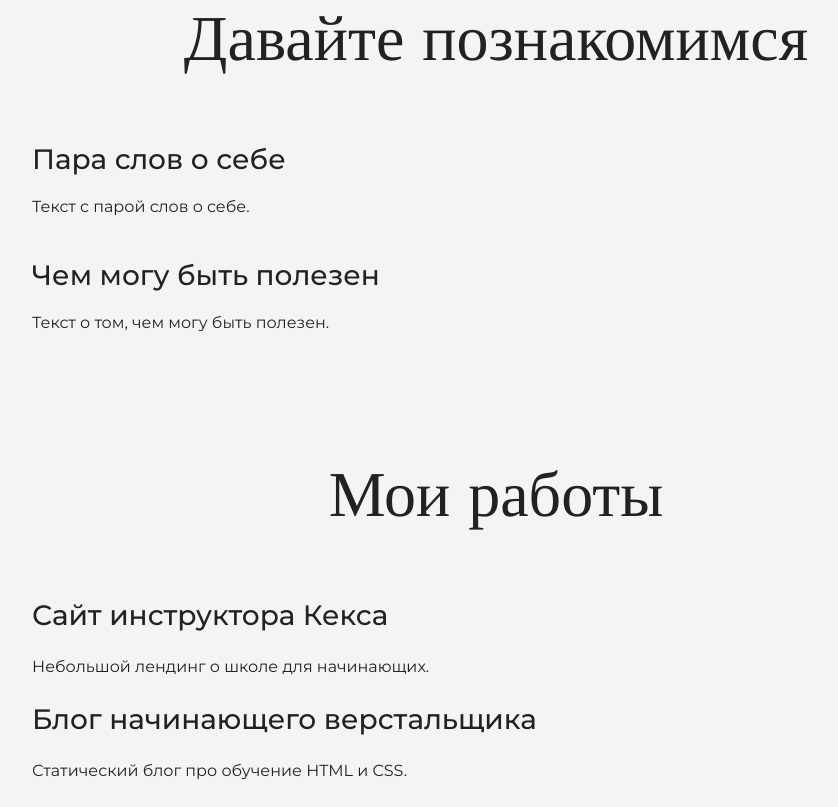
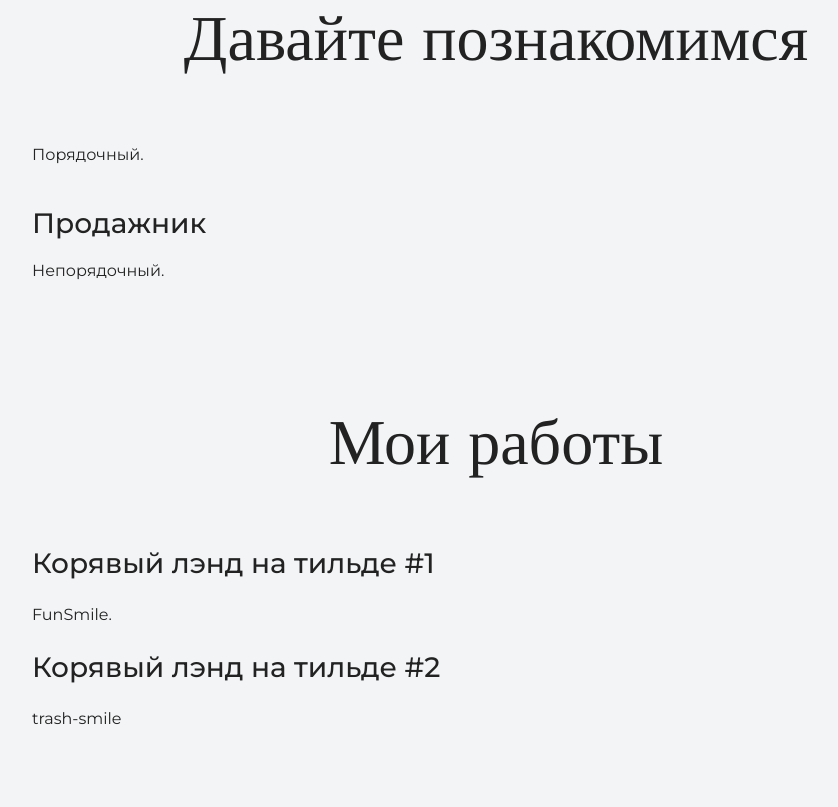
Before and after one commit to akarnaval/mine, a plain HTML site: page index.html in a window 1280 px wide. Shown: the part 1033-1840 px from the top of the page, without its empty margins (144-982 px from the left). Drawn offline with nearby package versions, Linux system fonts and the light colour scheme.

Commit message:
Update index.html
правки

```diff
--- a/index.html
+++ b/index.html
@@ -17,17 +17,17 @@
     <section class="hero-image">
       <div class="container">
       <h1 class="heading">Ваня Троцкий</h1>
-      <p>Junior верстальщик</p>
+      <p>Junior торч</p>
     </div>
     </section>
 
     <section class="intro">
       <div class="container">
       <h2 class="subheading">Давайте познакомимся</h2>
-      <h3>Пара слов о себе</h3>
-      <p>Текст с парой слов о себе.</p>
-      <h3>Чем могу быть полезен</h3>
-      <p>Текст о том, чем могу быть полезен.</p>
+      <h3Арестант</h3>
+      <p>Порядочный.</p>
+      <h3>Продажник</h3>
+      <p>Непорядочный.</p>
     </div>
     </section>
 
@@ -35,11 +35,11 @@
       <div class="container">
       <h2 class="subheading">Мои работы</h2>
 
-      <h3>Сайт инструктора Кекса</h3>
-      <p>Небольшой лендинг о школе для начинающих.</p>
+      <h3>Корявый лэнд на тильде #1</h3>
+      <p>FunSmile.</p>
 
-      <h3>Блог начинающего верстальщика</h3>
-      <p>Статический блог про обучение HTML и CSS.</p>
+      <h3>Корявый лэнд на тильде #2</h3>
+      <p>trash-smile</p>
     </div>
     </section>
 
```
